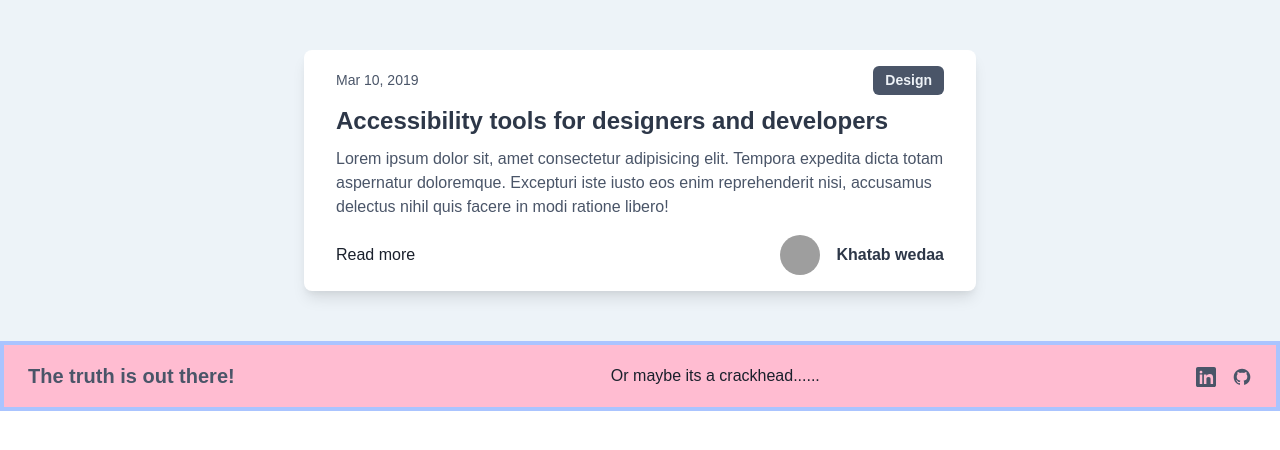
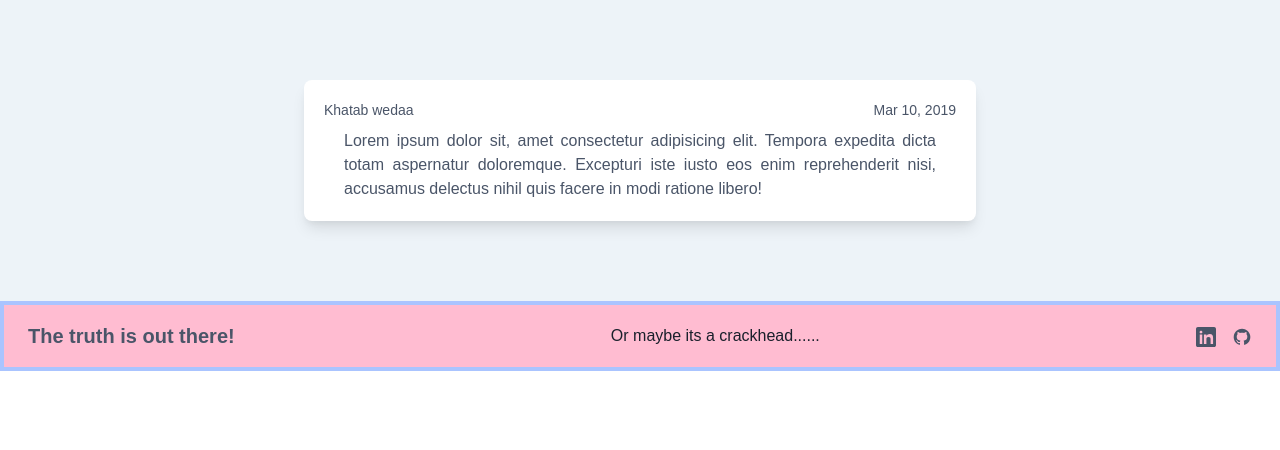
Before and after one commit to vrich88/cautious-journey, a React (Create React App) app in the folder client/: page /vincenttest in a window 1280 px wide. Shown: the top 450 px of the page. Built offline with nearby package versions, Linux system fonts and the light colour scheme; grey boxes are pictures that could not be loaded.

Commit message:
commentcard basics

```diff
--- a/client/src/components/comments/CommentCard.jsx
+++ b/client/src/components/comments/CommentCard.jsx
@@ -6,15 +6,15 @@ const CommentCard = () => {
     <Flex
       bg="#edf3f8"
       _dark={{ bg: "#3e3e3e" }}
-      p={50}
+      p={20}
       w="full"
       alignItems="center"
       justifyContent="center"
     >
       <Box
         mx="auto"
-        px={8}
-        py={4}
+        px={5}
+        py={5}
         rounded="lg"
         shadow="lg"
         bg="white"
@@ -27,76 +27,25 @@ const CommentCard = () => {
             color="gray.600"
             _dark={{ color: "gray.400" }}
           >
+            Khatab wedaa
+          </chakra.span>
+          <chakra.span
+            fontSize="sm"
+            color="gray.600"
+            _dark={{ color: "gray.400" }}
+          >
             Mar 10, 2019
           </chakra.span>
-          <Link
-            px={3}
-            py={1}
-            bg="gray.600"
-            color="gray.100"
-            fontSize="sm"
-            fontWeight="700"
-            rounded="md"
-            _hover={{ bg: "gray.500" }}
-          >
-            Design
-          </Link>
         </Flex>
 
         <Box mt={2}>
-          <Link
-            fontSize="2xl"
-            color="gray.700"
-            _dark={{ color: "white" }}
-            fontWeight="700"
-            _hover={{
-              color: "gray.600",
-              _dark: {
-                color: "gray.200",
-              },
-              textDecor: "underline",
-            }}
-          >
-            Accessibility tools for designers and developers
-          </Link>
-          <chakra.p mt={2} color="gray.600" _dark={{ color: "gray.300" }}>
+          <chakra.p mt={2} mx={5} textAlign="justify" color="gray.600" _dark={{ color: "gray.300" }}>
             Lorem ipsum dolor sit, amet consectetur adipisicing elit. Tempora
             expedita dicta totam aspernatur doloremque. Excepturi iste iusto eos
             enim reprehenderit nisi, accusamus delectus nihil quis facere in
             modi ratione libero!
           </chakra.p>
         </Box>
-
-        <Flex justifyContent="space-between" alignItems="center" mt={4}>
-          <Link
-            color="brand.600"
-            _dark={{ color: "brand.400" }}
-            _hover={{ textDecor: "underline" }}
-          >
-            Read more
-          </Link>
-
-          <Flex alignItems="center">
-            <Image
-              mx={4}
-              w={10}
-              h={10}
-              rounded="full"
-              fit="cover"
-              display={{ base: "none", sm: "block" }}
-              src="https://images.unsplash.com/photo-1502980426475-b83966705988?ixlib=rb-1.2.1&ixid=eyJhcHBfaWQiOjEyMDd9&auto=format&fit=crop&w=40&q=80"
-              alt="avatar"
-            />
-            <Link
-              color="gray.700"
-              _dark={{ color: "gray.200" }}
-              fontWeight="700"
-              cursor="pointer"
-            >
-              Khatab wedaa
-            </Link>
-          </Flex>
-        </Flex>
       </Box>
     </Flex>
   );
--- a/client/src/pages/Vincenttest.js
+++ b/client/src/pages/testpages/Vincenttest.js
@@ -1,5 +1,5 @@
 import React from "react";
-import CommentCard from "../components/comments/CommentCard";
+import CommentCard from "../../components/comments/CommentCard";
 
 function Vincenttest() {
   return (
--- a/client/src/utils/mutations.js
+++ b/client/src/utils/mutations.js
@@ -61,8 +61,9 @@ export const CREATE_COMMENT = gql`
   mutation createComment($commentData: CommentInput!) {
     createComment(commentData: $commentData) {
       _id
+      user
       post
-      comment
+      body
       votes
       time
     }
@@ -73,8 +74,9 @@ export const DELETE_COMMENT = gql`
   mutation deleteComment($_id: ID!) {
     deleteComment(_id: $_id) {
       _id
+      user
       post
-      comment
+      body
       votes
       time
       }
```
Also changed, not shown: client/src/App.js (+5 -5 lines), client/src/pages/testpages/Dannytest.js (added), client/src/pages/testpages/Jackietest.js (renamed from client/src/pages/Jackietest.js), client/src/pages/testpages/Joshtest.js (renamed from client/src/pages/Joshtest.js), client/src/pages/testpages/Lindseytest.js (renamed from client/src/pages/Lindseytest.js), 2 other files (tests, documents, lock files or other folders).
